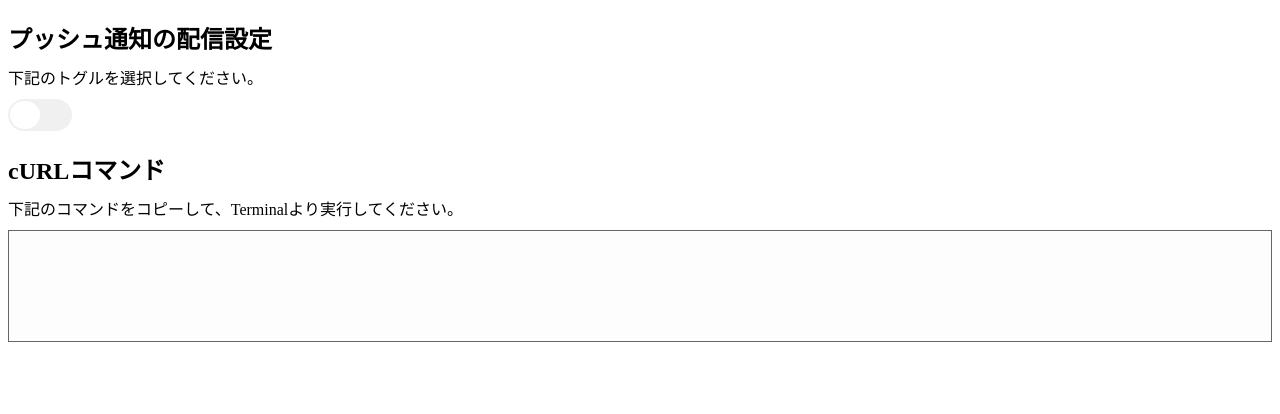
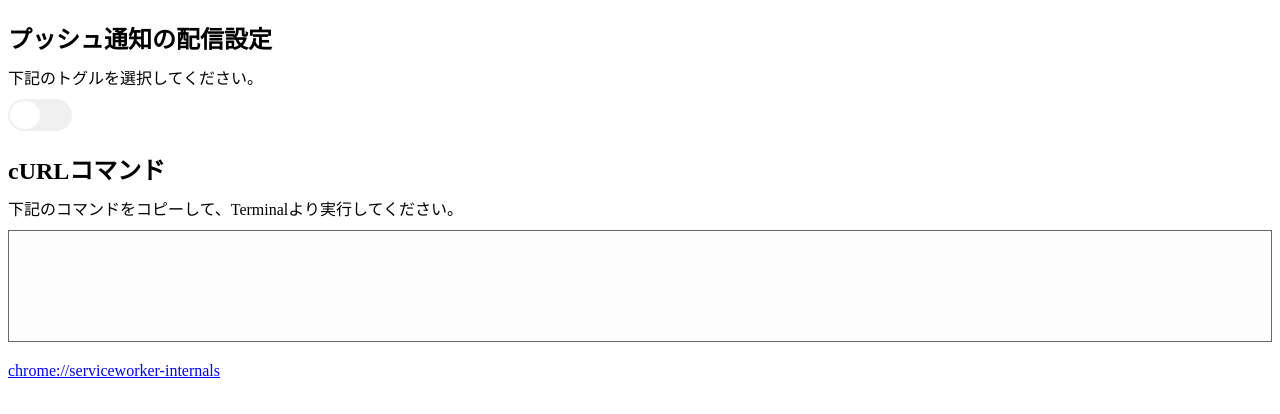
Before and after one commit to kehra/push_test, a plain HTML site: page index.html in a window 1280 px wide. Drawn offline with Linux system fonts and the light colour scheme.

Commit message:
Update index.html

```diff
--- a/index.html
+++ b/index.html
@@ -25,6 +25,12 @@
       <h2>cURLコマンド</h2>
       <p>下記のコマンドをコピーして、Terminalより実行してください。</p>
       <div id="curlCommand"></div>
+
+      <h2></h2>
+      <p>
+        <a href="chrome://serviceworker-internals" target="_blank">chrome://serviceworker-internals</a>
+      </p>
+
     </div>
 
     <div class="unsupported">
```
